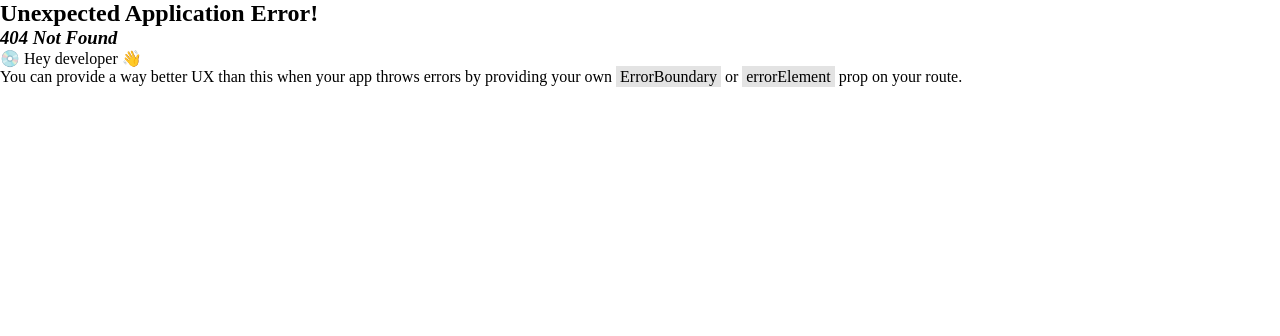
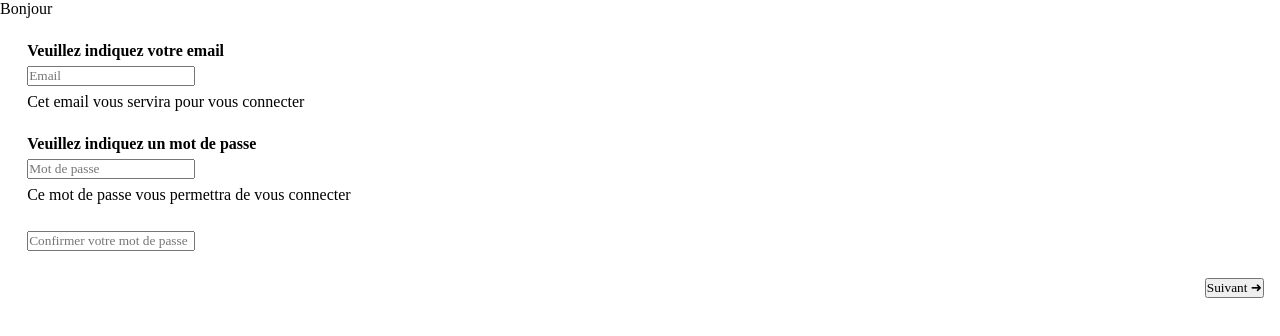
Before and after one commit to WildCodeSchool-2024-02/toulouse-babyplace, a React (Vite) app in the folder client/: page /sign-up-pro/login in a window 1280 px wide. Before the commit this address had no page. Shown: the top 336 px of the page. Built offline with nearby package versions, Linux system fonts and the light colour scheme; a web font is replaced by a local one.

Commit message:
feat: add sign up page for login

```diff
--- a/client/src/components/AuthenticationInput/AuthenticationInput.jsx
+++ b/client/src/components/AuthenticationInput/AuthenticationInput.jsx
@@ -12,7 +12,7 @@ function AuthenticationInput() {
         {path === "/sign-in" ? (
           <Link to="/sign-up">S’inscrire</Link>
         ) : (
-          <Link to="/sign-up-pro">S’inscrire</Link>
+          <Link to="/sign-up-pro/login">S’inscrire</Link>
         )}
       </div>
       <img src="../src/assets/images/img_login.svg" alt="" />
--- a/client/src/components/Input/Input.jsx
+++ b/client/src/components/Input/Input.jsx
@@ -1,11 +1,11 @@
 import "./Input.scss";
 import PropTypes from "prop-types";
 
-function Input({ title, type, description, placeholder, required }) {
+function Input({ title, type, description, placeholder }) {
   return (
     <div className="sign-up-pro-input">
       <h4>{title}</h4>
-      <input type={type} placeholder={placeholder} required={required} />
+      <input type={type} placeholder={placeholder} required />
       <p>{description}</p>
     </div>
   );
@@ -16,13 +16,11 @@ Input.propTypes = {
   type: PropTypes.string.isRequired,
   description: PropTypes.string,
   placeholder: PropTypes.string,
-  required: PropTypes.bool,
 };
 
 Input.defaultProps = {
   description: "",
   placeholder: "",
-  required: false,
 };
 
 export default Input;
--- /dev/null
+++ b/client/src/components/Layout/LayoutSignUpPro.jsx
@@ -0,0 +1,13 @@
+import { Outlet } from "react-router-dom";
+import NavBarSignUpPro from "../NavBarSignUpPro/NavBarSignUpPro";
+
+function LayoutSignUpPro() {
+  return (
+    <div>
+      <NavBarSignUpPro />
+      <Outlet />
+    </div>
+  );
+}
+
+export default LayoutSignUpPro;
--- a/client/src/components/NavBar/NavBar.scss
+++ b/client/src/components/NavBar/NavBar.scss
@@ -3,6 +3,7 @@
 #nav-bar {
   li {
     list-style: none;
+    font-size: 16px;
   }
 
   a {
--- /dev/null
+++ b/client/src/components/NavBarSignUpPro/NavBarSignUpPro.jsx
@@ -0,0 +1,9 @@
+function NavBarSignUpPro() {
+  return (
+    <div>
+      <p>Bonjour</p>
+    </div>
+  );
+}
+
+export default NavBarSignUpPro;
--- a/client/src/pages/SignUpPro/ChildcareCenterStructure/ChildcareCenterStructure.jsx
+++ b/client/src/pages/SignUpPro/ChildcareCenterStructure/ChildcareCenterStructure.jsx
@@ -1,24 +1,24 @@
+import { Outlet } from "react-router-dom";
 import Button from "../../../components/Button/Button";
 import Input from "../../../components/Input/Input";
 
 function ChildcareCenterStructure() {
   return (
     <form>
+      <Outlet />
       <Input
         title="Complétez et vérifiez vos informations"
         type="text"
         description="Ce nom sera celui qui s’affichera en titre de votre annonce"
         placeholder="Nom"
-        required="required"
       />
       <Input
         title="Téléphone de l’établissement"
         type="text"
         description="Un sms vous sera envoyé pour confirmer votre compte"
         placeholder="Téléphone"
-        required="required"
       />
-      <Button label="Suivant" />
+      <Button label="Suivant" path="/" />
     </form>
   );
 }
--- /dev/null
+++ b/client/src/pages/SignUpPro/SignUpProLogin/SignUpProLogin.jsx
@@ -0,0 +1,28 @@
+import Button from "../../../components/Button/Button";
+import Input from "../../../components/Input/Input";
+import "./SignUpProLogin.scss";
+
+function SignUpProLogin() {
+  return (
+    <div>
+      <Input
+        title="Veuillez indiquez votre email"
+        type="email"
+        description="Cet email vous servira pour vous connecter"
+        placeholder="Email"
+      />
+      <Input
+        title="Veuillez indiquez un mot de passe"
+        type="password"
+        description="Ce mot de passe vous permettra de vous connecter"
+        placeholder="Mot de passe"
+      />
+      <Input placeholder="Confirmer votre mot de passe">
+        Veuillez confirmer votre mot de passe
+      </Input>
+      <Button path="/sign-up-pro/structure" label="Suivant" />
+    </div>
+  );
+}
+
+export default SignUpProLogin;
--- a/client/src/variables.scss
+++ b/client/src/variables.scss
@@ -5,3 +5,9 @@ $grey-color: #4b5d68;
 $lighter-color: #fff;
 
 $font-family: "Adamina", serif;
+
+$h1-size: 3rem;
+$h2-size: 2.5rem;
+$h3-size: 2rem;
+$h4-size: 2rem;
+$p-size: 2rem;
```
Also changed, not shown: client/src/main.jsx (+13 -1 lines), client/src/components/NavBarSignUpPro/NavBarSignUpPro.scss (added), client/src/pages/SignUpPro/SignUpProLogin/SignUpProLogin.scss (added).
